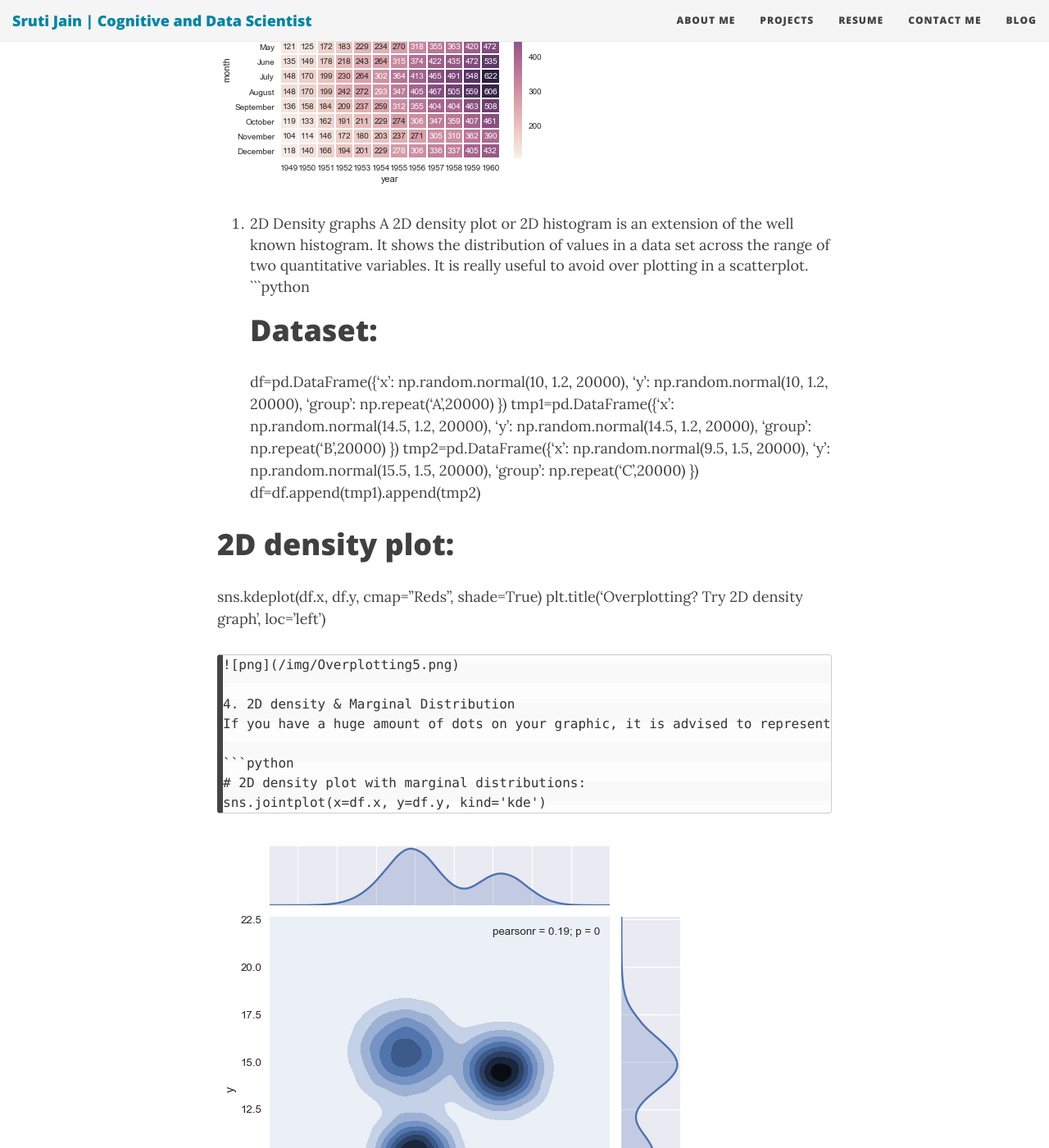
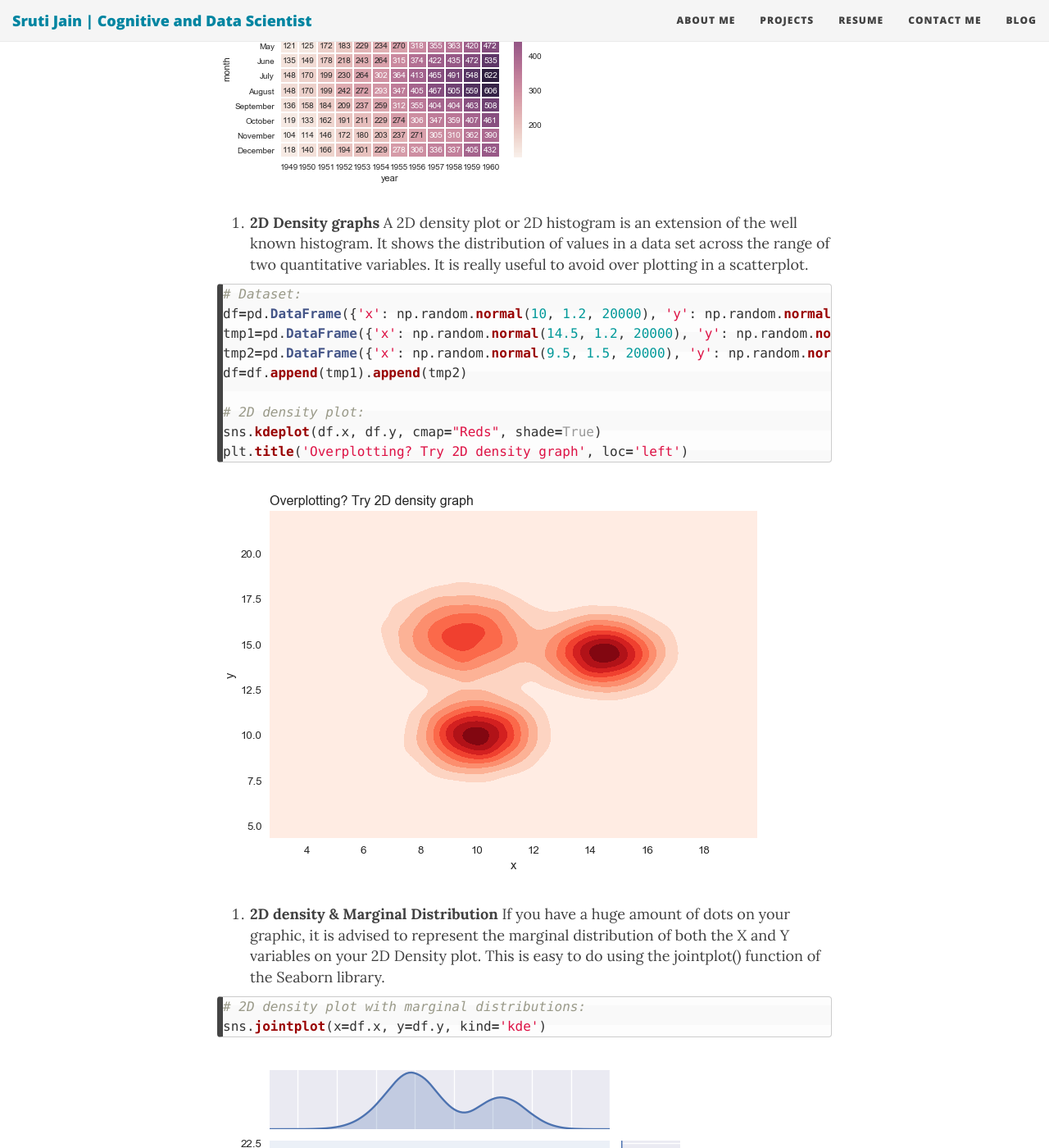
Before and after one commit to sruti-jain/sruti-jain.github.io, a Jekyll site: the page built from _posts/2017-07-04-Overcoming-overplotting-of-Large-Dataset-Data-Visualization-techniques.md, in a window 1280 px wide and 1400 px high, scrolled down 3237 px. Shown: the whole window at 82% size. Built offline with Jekyll 4.4.1, drawn with Linux system fonts in a browser that asks for light colours; nearby versions of some CDN libraries; some of the changed text lies outside the part shown.

Commit message:
Update 2017-07-04-Overcoming-overplotting-of-Large-Dataset-Data-Visualization-techniques.md

````diff
--- a/_posts/2017-07-04-Overcoming-overplotting-of-Large-Dataset-Data-Visualization-techniques.md
+++ b/_posts/2017-07-04-Overcoming-overplotting-of-Large-Dataset-Data-Visualization-techniques.md
@@ -42,7 +42,7 @@ hv.Scatter3D(hmap.table(), kdims=['x','y','level'], vdims=['c'])
 
 The following plotting techniques discussed can thus be use to overcome overplotting of Large Scale Data.
 
-1 Data Shadowing and Data Shader:
+1. **Data Shadowing and Data Shader**
 
 Plotting millions of data point on a Scatter plot directly is not possible with occlusion, therefore we can use the techniques of Data shadowing and shading for plotting large scale data interactively. Data shading automatically reveals valuable details about the data like outliers and missing data.
 
@@ -53,7 +53,7 @@ blues + reds + reds*blues + blues*reds
 ```
 ![png](/img/Overplotting3.png)
 
-2. Annotated heatmaps & interactive plots:
+2. **Annotated heatmaps & interactive plots**
 
 A heatmap is a pictorial representation of data where individual points are contained in a matrix that is represented as colors. A simple heat map provides an immediate visual summary of information. More elaborate heat maps allow the viewer to understand complex data sets. The methods discussed until now can be used for Explanatory visualizations for telling data stories to indicate key findings. But at times, we want the user to interactively explore the data, to unearth their own understanding. In that case, we need to build Exploratory visualizations. These visualizations also play an important role to indicate the variation of one attribute with respect to another and therefore are powerful visualization tools especially in case of large datasets.
 
@@ -71,8 +71,9 @@ sns.heatmap(flights, annot=True, fmt="d", linewidths=1)
 ```
 ![png](/img/Overplotting4.png)
 
-3. 2D Density graphs
+3. **2D Density graphs**
 A 2D density plot  or  2D histogram is an extension of the well known histogram. It shows the distribution of values in a data set across the range of two quantitative variables. It is really useful to avoid over plotting in a scatterplot.
+
 ```python
 # Dataset:
 df=pd.DataFrame({'x': np.random.normal(10, 1.2, 20000), 'y': np.random.normal(10, 1.2, 20000), 'group': np.repeat('A',20000) })
@@ -84,9 +85,10 @@ df=df.append(tmp1).append(tmp2)
 sns.kdeplot(df.x, df.y, cmap="Reds", shade=True)
 plt.title('Overplotting? Try 2D density graph', loc='left')
 ```
+
 ![png](/img/Overplotting5.png)
 
-4. 2D density & Marginal Distribution
+4. **2D density & Marginal Distribution**
 If you have a huge amount of dots on your graphic, it is advised to represent the marginal distribution of both the X and Y variables on your 2D Density plot. This is easy to do using the jointplot() function of the Seaborn library.
 
 ```python
````
